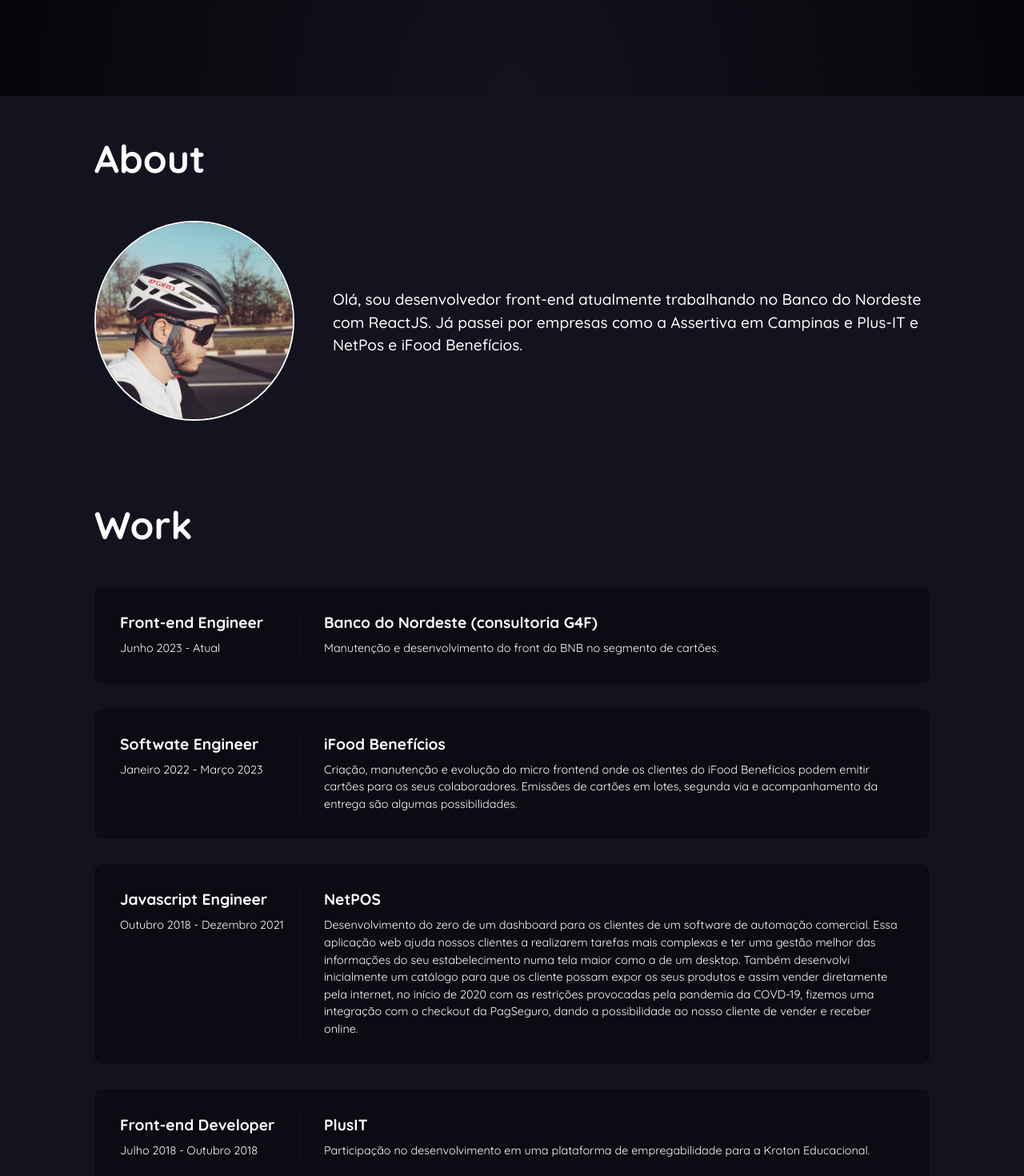
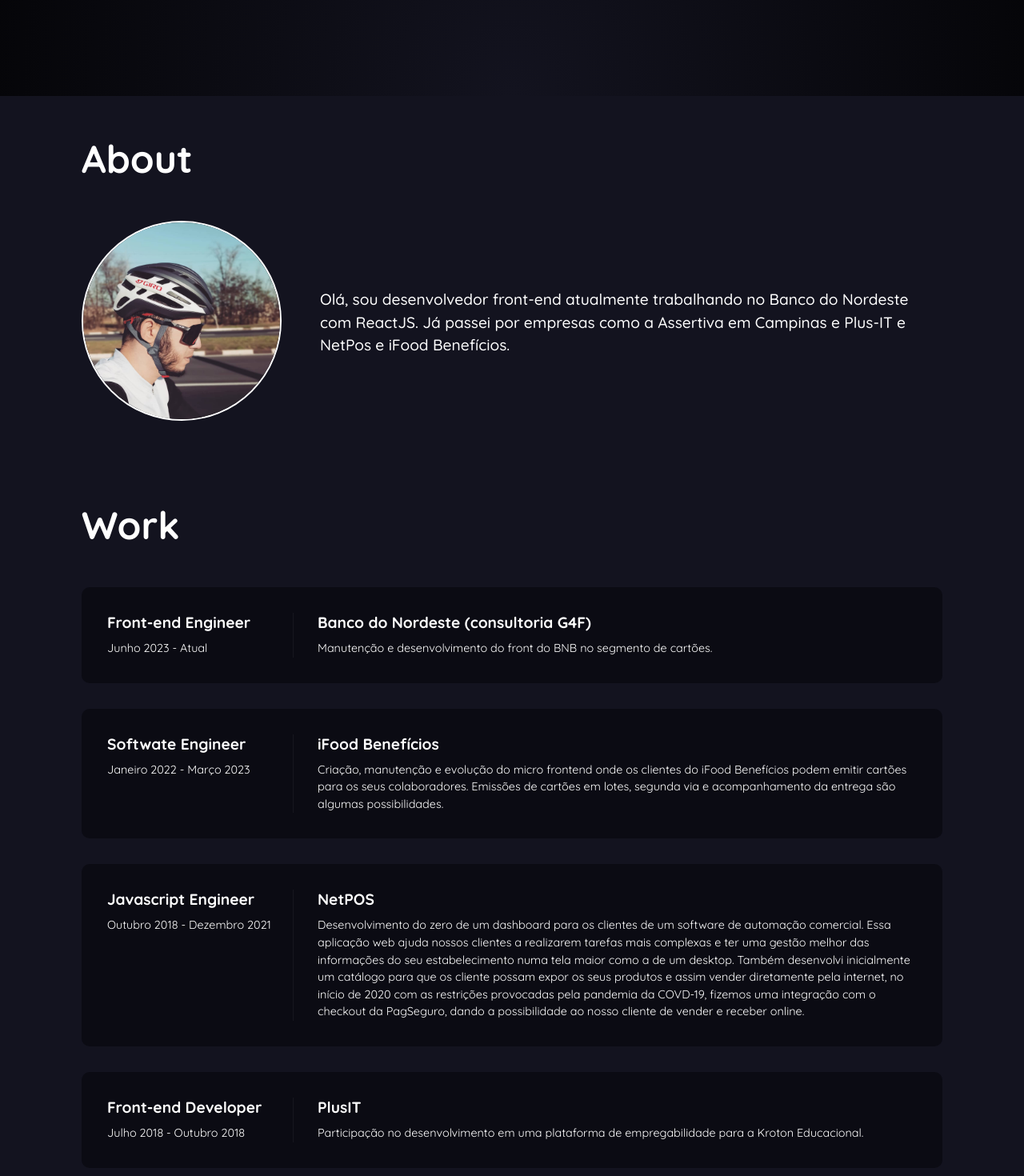
Before and after one commit to mnsmarcelo/site-marcelo-sousa, a Next.js app: page / in a window 1280 px wide. Shown: the part 680-2150 px from the top of the page at 80% size. Built offline with nearby package versions, Linux system fonts and the light colour scheme.

Commit message:
change padding

```diff
--- a/src/app/components/About/about.module.css
+++ b/src/app/components/About/about.module.css
@@ -30,7 +30,7 @@
   max-width: 1140px;
   margin-left: auto;
   margin-right: auto;
-  padding: 3rem;
+  padding: 3rem 2rem;
   color: #fff;
 }
 
--- a/src/app/components/WorkAndEducation/wordandeducation.module.css
+++ b/src/app/components/WorkAndEducation/wordandeducation.module.css
@@ -19,7 +19,7 @@
   max-width: 1140px;
   margin-left: auto;
   margin-right: auto;
-  padding: 3rem;
+  padding: 3rem 2rem;
   color: #fff;
 }
 
```
